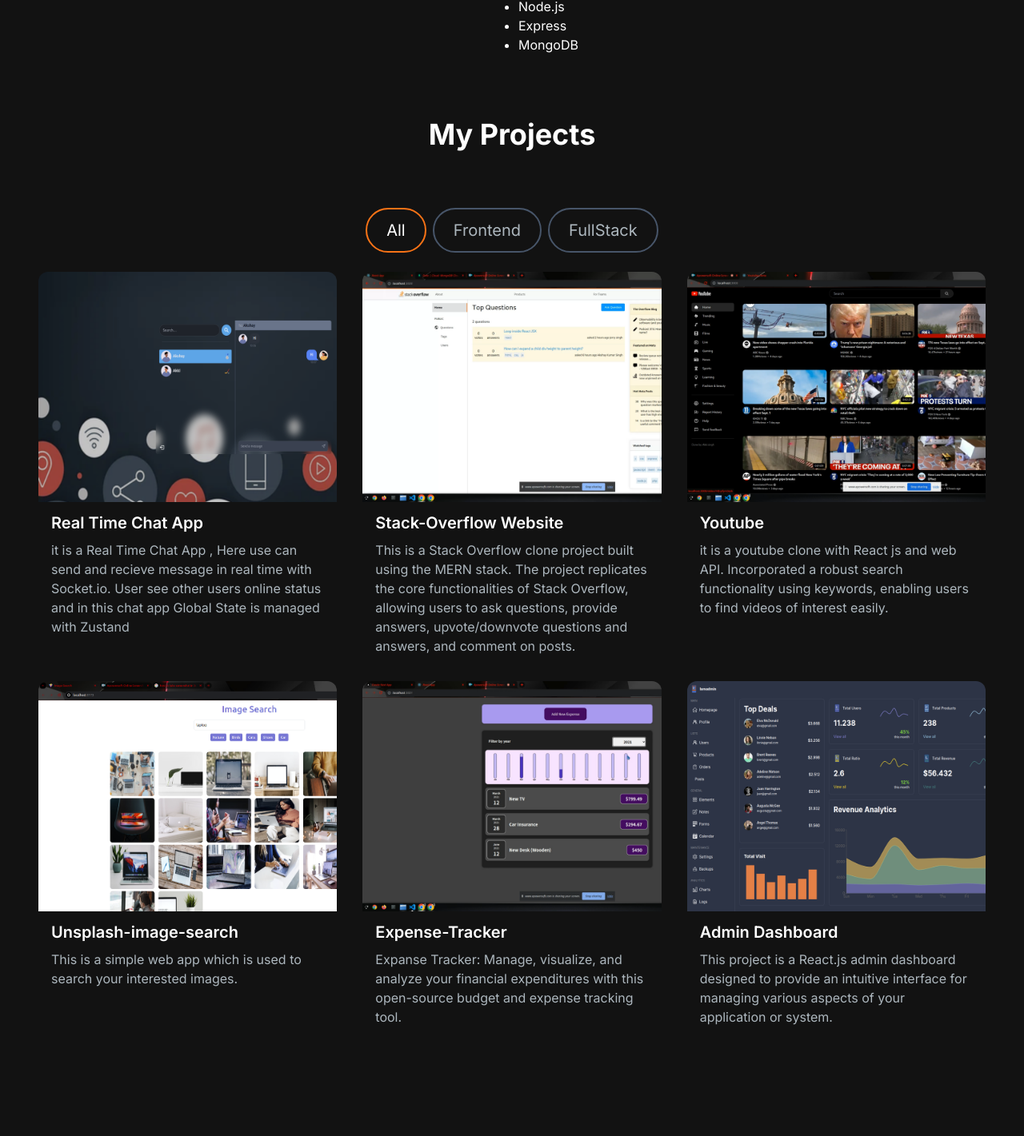
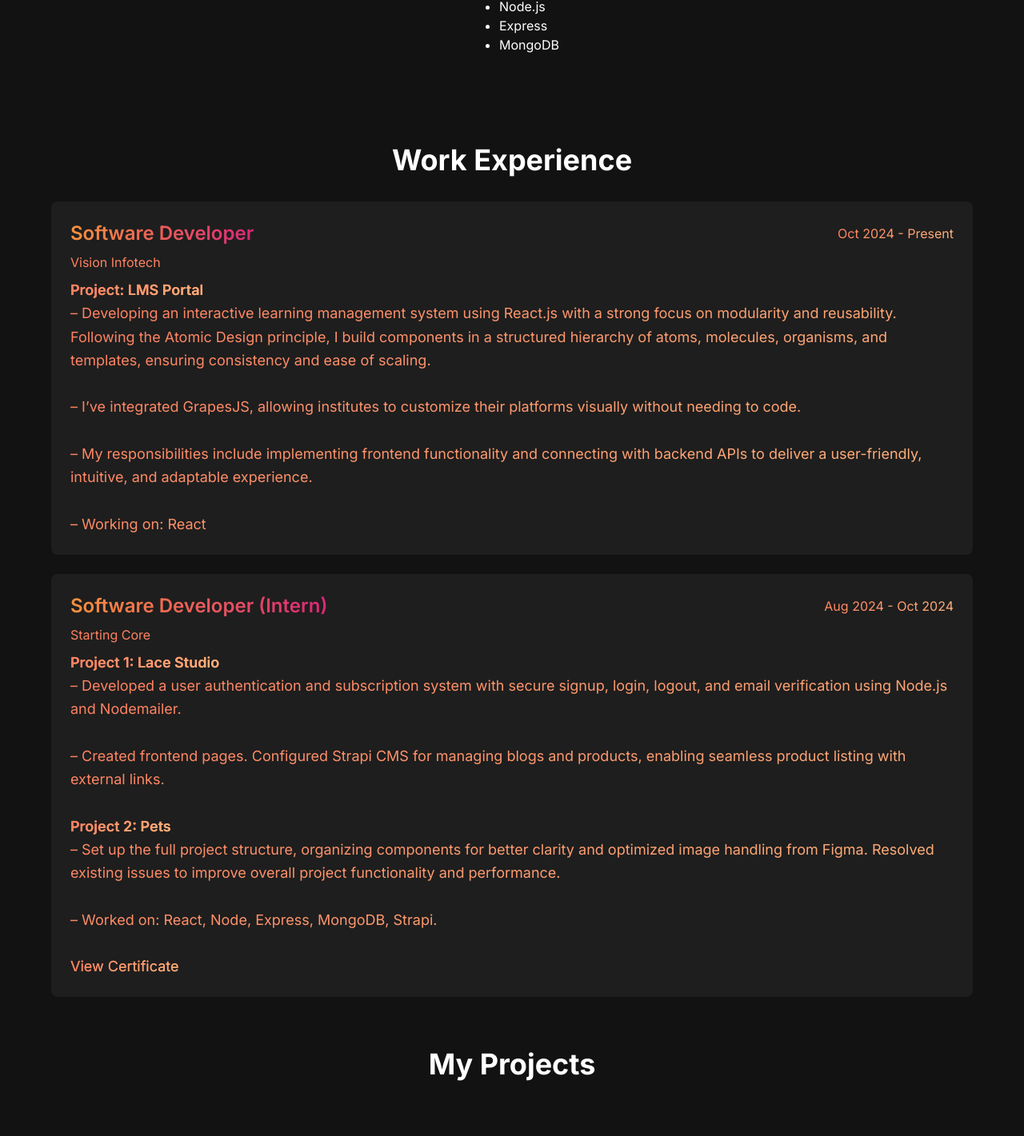
Before and after one commit to akshay-kumar-singh/PORTFOLIO-NEXT.JS-, a Next.js app: page / in a window 1280 px wide. Shown: the part 1452-2873 px from the top of the page at 80% size. Built offline with nearby package versions, Linux system fonts and the light colour scheme.

Commit message:
update resume and add work experience section

```diff
--- a/src/app/component/AboutSection.jsx
+++ b/src/app/component/AboutSection.jsx
@@ -57,7 +57,11 @@
     <section className="text-white" id="about">
       <div className="md:flex md:justify-center gap-8 items-center py-8 px-4 xl:gap-16 sm:py-16 xl:px-16">
         <div className="md:max-w-md hidden sm:block">
-          <Image src="/images/about.png" alt="about" width={500} height={500} />
+          <Image src="/images/about.png" alt="about"
+          width={500}
+          height={500}
+          layout="responsive"
+          />
         </div>
         <div className="mt-4 md:mt-0 text-left flex flex-col h-full max-w-lg">
           <h2 className="text-4xl font-bold text-white mb-4">About Me</h2>
--- a/src/app/component/HeroSection.jsx
+++ b/src/app/component/HeroSection.jsx
@@ -7,7 +7,7 @@
 
 const HeroSection = () => {
   const handleDownload = () => {
-    const resumeUrl = "/resume1.pdf";
+    const resumeUrl = "/resume.pdf";
 
     // Fetch the resume file
     fetch(resumeUrl)
--- /dev/null
+++ b/src/app/component/WorkExperience.jsx
@@ -0,0 +1,121 @@
+"use client";
+import { motion } from "framer-motion";
+import Link from "next/link";
+
+const workExperiences = [
+  {
+    id: 1,
+    position: "Software Developer",
+    company: "Vision Infotech",
+    duration: "Oct 2024 - Present",
+    description: (
+      <>
+        <span className="text-gradient font-semibold">
+          Project: LMS Portal
+          <br />
+        </span>
+        – Developing an interactive learning management system using React.js
+        with a strong focus on modularity and reusability. Following the Atomic
+        Design principle, I build components in a structured hierarchy of atoms,
+        molecules, organisms, and templates, ensuring consistency and ease of
+        scaling. <br />
+        <br />
+        – I’ve integrated GrapesJS, allowing institutes to customize their
+        platforms visually without needing to code.
+        <br />
+        <br />
+        – My responsibilities include implementing frontend functionality and
+        connecting with backend APIs to deliver a user-friendly, intuitive, and
+        adaptable experience.
+        <br />
+        <br />– Working on: React
+      </>
+    ),
+  },
+  {
+    id: 2,
+    position: "Software Developer (Intern)",
+    company: "Starting Core",
+    duration: "Aug 2024 - Oct 2024",
+    description: (
+      <>
+        <span className="text-gradient font-semibold">
+          Project 1: Lace Studio
+        </span>
+        <br />
+        – Developed a user authentication and subscription system with secure
+        signup, login, logout, and email verification using Node.js and
+        Nodemailer.
+        <br />
+        <br />
+        – Created frontend pages. Configured Strapi CMS for managing blogs and
+        products, enabling seamless product listing with external links.
+        <br />
+        <br />
+        <span className="text-gradient font-semibold">Project 2: Pets</span>
+        <br />
+        – Set up the full project structure, organizing components for better
+        clarity and optimized image handling from Figma. Resolved existing
+        issues to improve overall project functionality and performance.
+        <br />
+        <br />– Worked on: <span className="text-accent">React</span>,{" "}
+        <span className="text-accent">Node</span>,{" "}
+        <span className="text-accent">Express</span>,{" "}
+        <span className="text-accent">MongoDB</span>,{" "}
+        <span className="text-accent">Strapi</span>.
+        <br />
+        <br />
+        <Link
+          href="https://drive.google.com/file/d/1RY2wcPxs1F4NxCOoh7jcFvqeyaAx3WbW/view?usp=sharing"
+          target="_blank"
+          rel="noopener noreferrer"
+          className="text-gradient underline hover:text-primary-400 transition duration-200"
+        >
+          View Certificate
+        </Link>
+      </>
+    ),
+  },
+];
+
+const WorkExperience = () => {
+  const cardVariants = {
+    initial: { y: 20, opacity: 0 },
+    animate: { y: 0, opacity: 1 },
+  };
+
+  return (
+    <section id="work-experience" className="py-12 bg-[#121212] text-[#ADB7BE]">
+      <h2 className="text-center text-4xl font-bold text-white mb-8">
+        Work Experience
+      </h2>
+      <div className="container mx-auto px-4">
+        <ul className="space-y-6">
+          {workExperiences.map((experience, index) => (
+            <motion.li
+              key={experience.id}
+              variants={cardVariants}
+              initial="initial"
+              animate="animate"
+              transition={{ duration: 0.5, delay: index * 0.2 }}
+              className="p-6 rounded-lg bg-[#1E1E1E] transition duration-300 hover:shadow-xl hover:bg-[#2A2A2A] cursor-pointer"
+            >
+              <div className="flex justify-between items-center mb-2">
+                <h3 className="text-2xl font-semibold text-transparent bg-clip-text bg-gradient-to-r from-primary-400 to-secondary-600">
+                  {experience.position}
+                </h3>
+                <p className="text-gradient">{experience.duration}</p>
+              </div>
+              <p className="text-gradient">{experience.company}</p>
+              <p className="text-gradient text-lg leading-relaxed mt-2">
+                {experience.description}
+              </p>
+            </motion.li>
+          ))}
+        </ul>
+      </div>
+    </section>
+  );
+};
+
+export default WorkExperience;
--- a/src/app/globals.css
+++ b/src/app/globals.css
@@ -31,6 +31,17 @@
     text-wrap: balance;
   }
 }
+
+.text-gradient {
+  background: linear-gradient(135deg, #ff7e5f, #feb47b);
+  -webkit-background-clip: text;
+  -webkit-text-fill-color: transparent;
+}
+
+.text-accent {
+  color: #f48fb1; /* Accent color for tech stack or keywords */
+}
+
 /*
 @tailwind base;
 @tailwind components;
--- a/src/app/page.js
+++ b/src/app/page.js
@@ -4,6 +4,7 @@
 import AboutSection from "./component/AboutSection";
 import ProjectsSection from "./component/ProjectSection";
 import ContactForm from "./component/ContactForm";
+import WorkExperience from "./component/WorkExperience";
 import Footer from "./component/Footer";
 
 
@@ -14,6 +15,7 @@
       <div className="container mt-24 mx-auto px-12 py-4">
         <HeroSection />
         <AboutSection />
+        <WorkExperience />
         <ProjectsSection />
         <ContactForm />
       </div>
```
Also changed, not shown: 2 other files (tests, documents, lock files or other folders).
